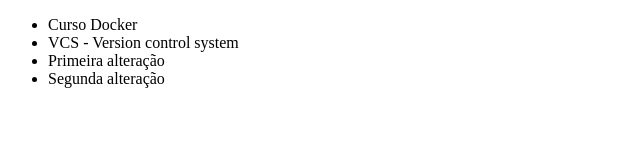
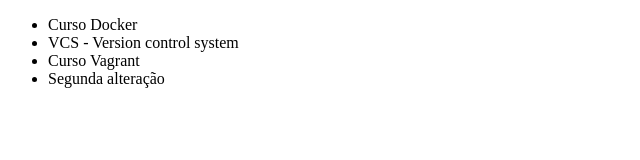
Before and after one commit to rapha036/curso-git, a plain HTML site: page index.html in a window 1280 px wide. Shown: the full height of the page, 0-640 px from the left. Drawn offline with Linux system fonts and the light colour scheme.

Commit message:
curso vagrant adicionado

```diff
--- a/index.html
+++ b/index.html
@@ -9,7 +9,7 @@
     <ul>
         <li>Curso Docker</li>
         <li>VCS - Version control system</li>
-        <li>Primeira alteração</li>
+        <li>Curso Vagrant</li>
         <li>Segunda alteração</li>
     </ul>
 </body>
```
